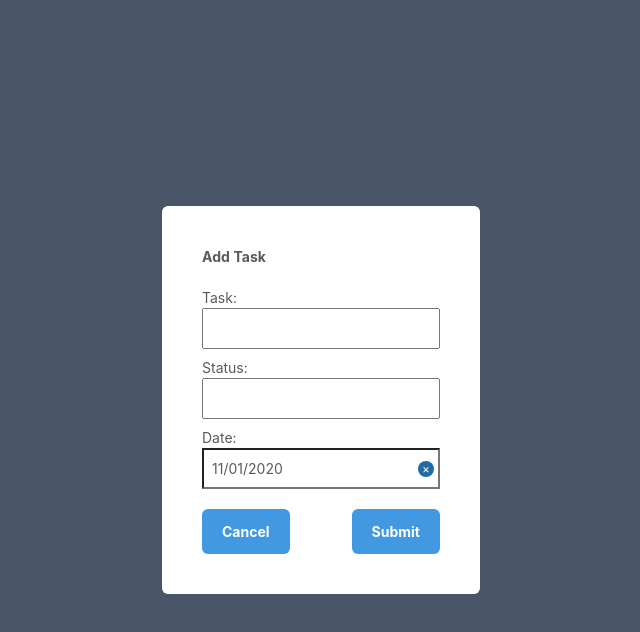
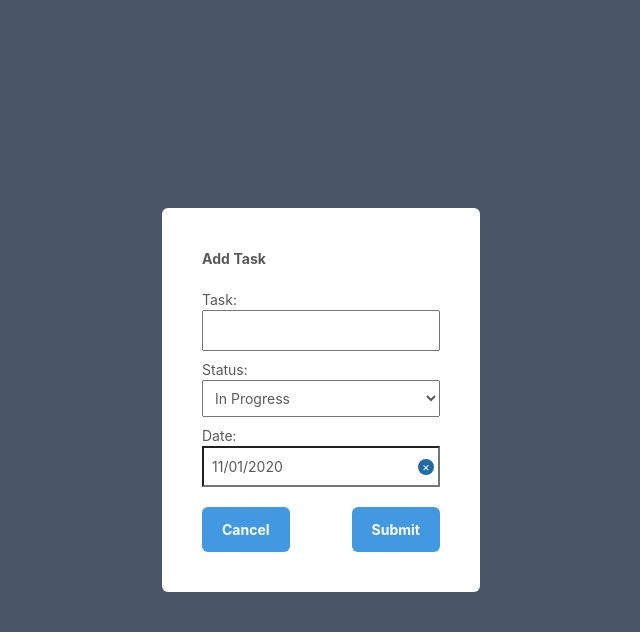
Before and after one commit to sahelhamed/todo-app, a React (Create React App) app: page / in a window 1280 px wide. Both pictures are taken after a click on the button "Add Task". Shown: the top 632 px of the page, without its empty margins (319-959 px from the left). Built offline with nearby package versions, Linux system fonts and the light colour scheme.

Commit message:
chore: make status search type

```diff
--- a/src/containers/ToDos/components/AddTodosForm.tsx
+++ b/src/containers/ToDos/components/AddTodosForm.tsx
@@ -1,7 +1,13 @@
 // Node_modules
 import React, { ReactElement } from 'react';
 // Constants
-import { DATE, STATUS, TASK } from '../../../constants/text';
+import {
+  DATE,
+  IN_PROGRESS,
+  PAUSED,
+  STATUS,
+  TASK,
+} from '../../../constants/text';
 // Models
 import { Data } from '../../../models/table';
 // Components
@@ -36,11 +42,16 @@ const AddTodosForm = ({ formData, setFormData }: Props): ReactElement => {
       <div className="mb-2">
         <span>{STATUS}:</span>
         <br />
-        <input
-          className="p-2"
-          value={formData.status}
+        {/* eslint-disable-next-line jsx-a11y/no-onchange */}
+        <select
+          id="status"
+          name="status"
+          className="p-2 w-full"
           onChange={(e): void => handleOnChange(e.target.value, 'status')}
-        />
+        >
+          <option value={IN_PROGRESS}>{IN_PROGRESS}</option>
+          <option value={PAUSED}>{PAUSED}</option>
+        </select>
       </div>
       <div className="mb-2">
         <span>{DATE}:</span>
```
